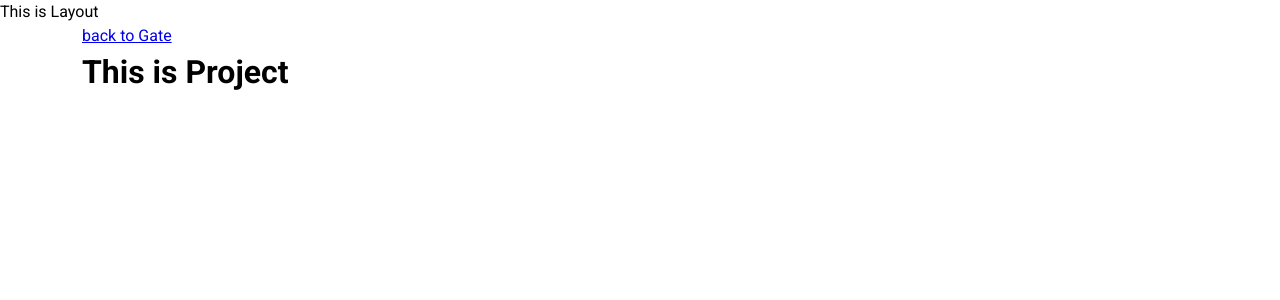
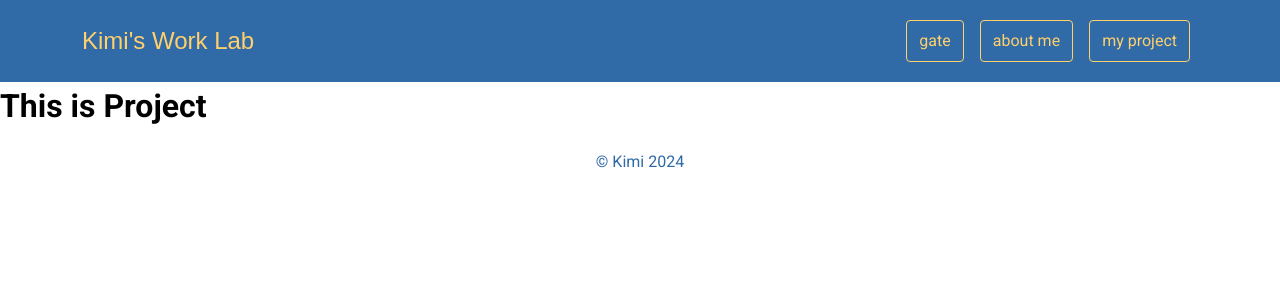
Before and after one commit to chunkimi/work-lab, a Vue app: page /#/main in a window 1280 px wide. Shown: the top 300 px of the page. Built offline with nearby package versions, Linux system fonts and the light colour scheme; a web font is replaced by a local one.

Commit message:
style: basic layout of LayoutView

```diff
--- a/src/data/lab_info.js
+++ b/src/data/lab_info.js
@@ -2,8 +2,9 @@ const holder = 'Kimi'
 const platform = 'Work Lab'
 export const labInfo = {
   holder,
-  holders:`${holder}'s`,
+  holders: `${holder}'s`,
   platform,
   title: `${holder}'s ${platform}`,
-  intro: '前端工程師開發筆記與專案'
+  intro: '前端工程師開發筆記與專案',
+  copyright: '© Kimi 2024'
 }
--- a/src/router/index.js
+++ b/src/router/index.js
@@ -9,7 +9,7 @@ import StyleOverView from '@/views/assistant/StyleOverView.vue'
 const routes = [
   {
     path: '/',
-    name: 'gate',
+    name: 'Gate',
     component: GateView
   },
   {
--- a/src/styles/_components.scss
+++ b/src/styles/_components.scss
@@ -10,6 +10,7 @@
     background-color 0.3s ease,
     color 0.3s ease;
   font-size: $btn-size-base;
+  background-color: transparent;
   @each $key, $value in $btn-sizes {
     &-#{$key} {
       font-size: $value;
@@ -45,7 +46,6 @@
     &-outline-#{$key} {
       border: 1px solid $value;
       color: $value;
-      background-color: transparent;
       @if index($light-color-system, $key) {
         &:hover,
         &:focus,
--- /dev/null
+++ b/src/utils/navUtils.js
@@ -0,0 +1,14 @@
+export const navMenu = [
+  {
+    title: 'gate',
+    to: { name: 'Gate' }
+  },
+  {
+    title: 'about me',
+    to: { name: 'Profile' }
+  },
+  {
+    title: 'my project',
+    to: { name: 'Profile' }
+  }
+]
--- a/src/views/GateView.vue
+++ b/src/views/GateView.vue
@@ -75,7 +75,6 @@
     p {
       animation-delay: 1s;
     }
-
   }
 
   @keyframes textFadeInUp {
--- a/src/views/LayoutView.vue
+++ b/src/views/LayoutView.vue
@@ -1,10 +1,28 @@
 <template>
-  <p>This is Layout</p>
-  <div class="container">
-    <nav><RouterLink to="/">back to Gate</RouterLink></nav>
-    <RouterView />
-  </div>
+  <header class="bg-info">
+    <div class="container d-flex justify-content-between align-items-center py-5">
+      <h2 class="heading-h5 tc-primary ff-particular">{{ labInfo.title }}</h2>
+      <nav>
+        <RouterLink
+          type="button"
+          class="btn btn-outline-primary mx-2"
+          v-for="linkItem in navMenu"
+          :key="linkItem.title"
+          :to="linkItem.to"
+          >{{ linkItem.title }}</RouterLink
+        >
+      </nav>
+    </div>
+  </header>
+  <main><RouterView /></main>
+  <footer>
+    <div class="container py-5">
+      <p class="fs-fixed-7 tc-info text-align-center">{{ labInfo.copyright }}</p>
+    </div>
+  </footer>
 </template>
 <script setup>
 import { RouterView, RouterLink } from 'vue-router'
+import { labInfo } from '@/data/lab_info.js'
+import { navMenu } from '@/utils/navUtils.js'
 </script>
```
